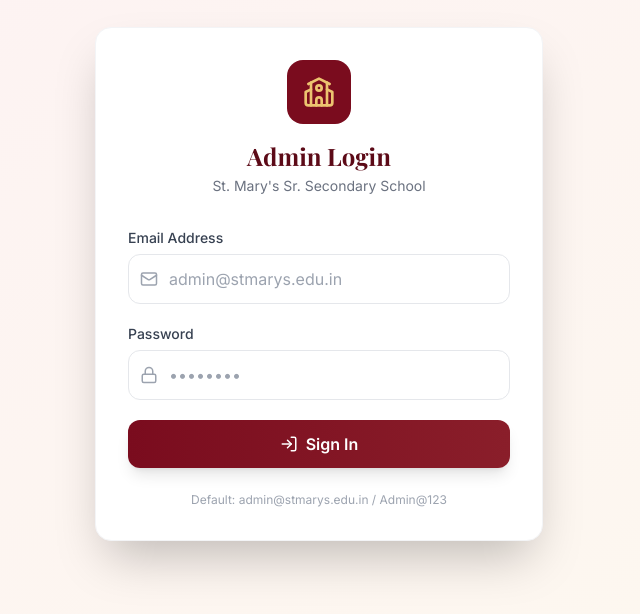
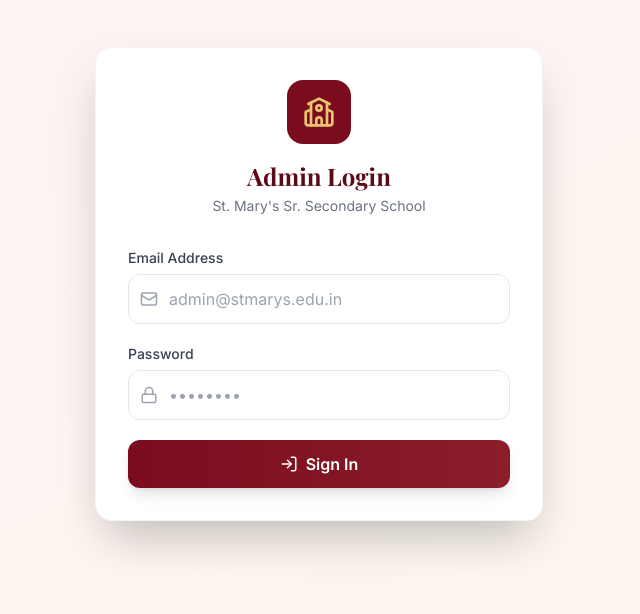
Before and after one commit to pratim21manash/StMarysMaligaon, a React (Vite) app: page /admin/login in a window 1280 px wide. Shown: the part 116-730 px from the top of the page, without its empty margins (321-961 px from the left). Built offline with nearby package versions, Linux system fonts and the light colour scheme; no server answers.

Commit message:
login pahge admin

```diff
--- a/src/admin/pages/AdminLogin.jsx
+++ b/src/admin/pages/AdminLogin.jsx
@@ -118,9 +118,7 @@ const AdminLogin = () => {
             </button>
           </form>
 
-          <p className="text-center text-xs text-gray-400 mt-6">
-            Default: admin@stmarys.edu.in / Admin@123
-          </p>
+          {/* Removed default credentials line */}
         </div>
       </div>
     </div>
```
